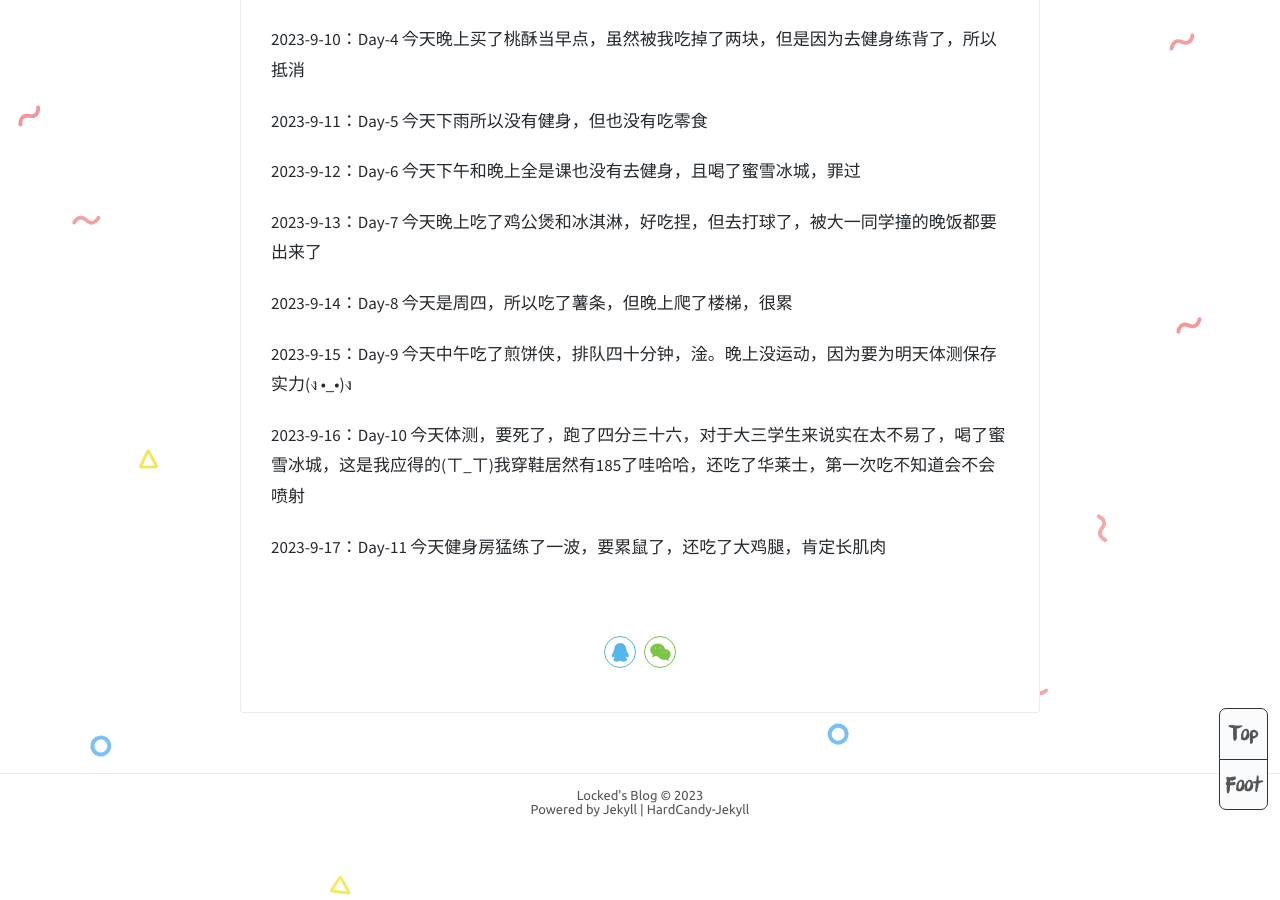
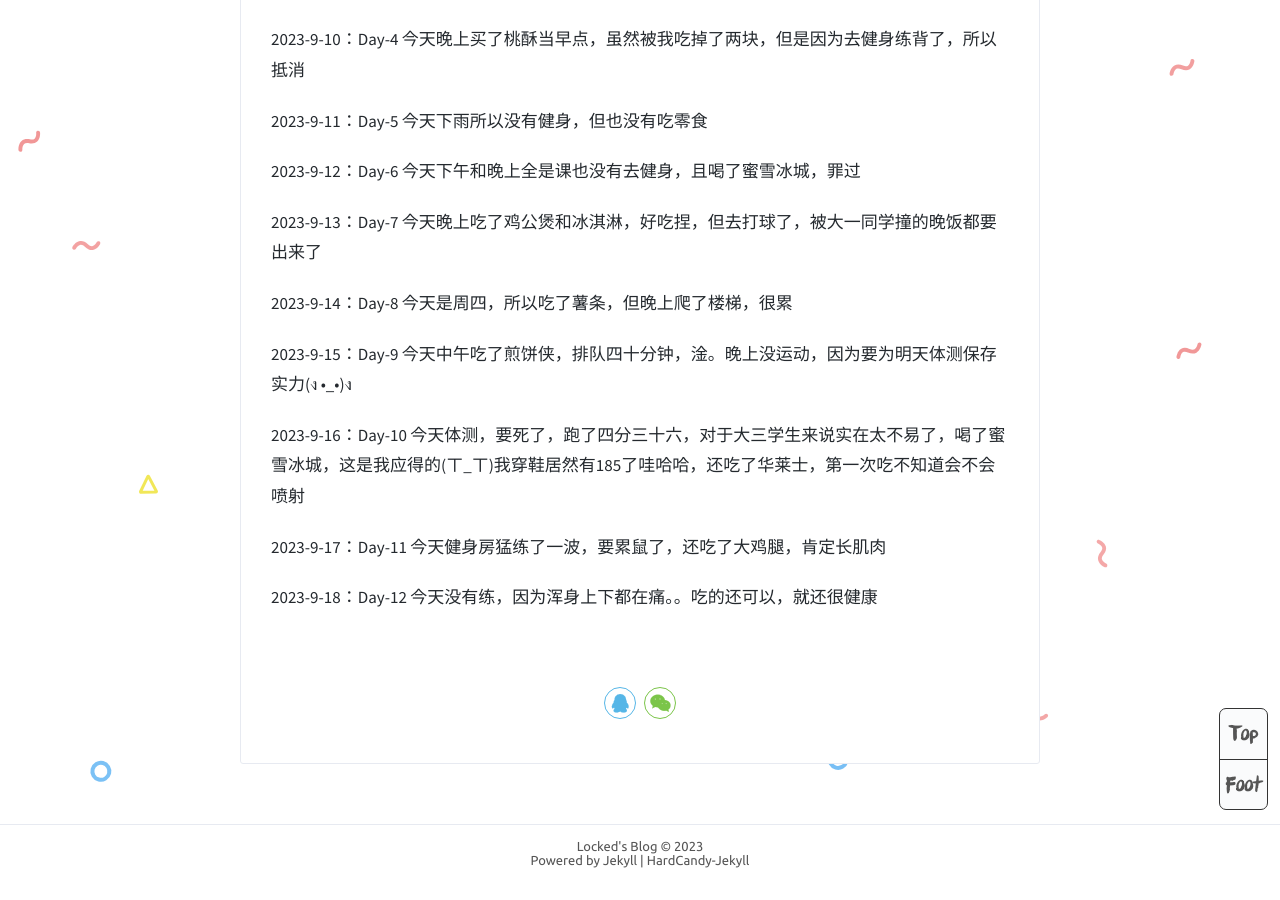
Before and after one commit to Lockeded/Lockeded.github.io, a Jekyll site: the page built from _posts/2023-9-7-健身and饮食打卡.md, in a window 1280 px wide and 900 px high, scrolled down 918 px. Built offline with Jekyll 4.4.1, drawn with Linux system fonts in a browser that asks for light colours; comment, search, counter and statistics services are not loaded.

Commit message:
submit workout

```diff
--- a/_posts/2023-9-7-健身and饮食打卡.md
+++ b/_posts/2023-9-7-健身and饮食打卡.md
@@ -33,3 +33,5 @@ tags: 日常
 2023-9-16：Day-10 今天体测，要死了，跑了四分三十六，对于大三学生来说实在太不易了，喝了蜜雪冰城，这是我应得的(ㄒ_ㄒ)我穿鞋居然有185了哇哈哈，还吃了华莱士，第一次吃不知道会不会喷射
 
 2023-9-17：Day-11 今天健身房猛练了一波，要累鼠了，还吃了大鸡腿，肯定长肌肉
+
+2023-9-18：Day-12 今天没有练，因为浑身上下都在痛。。吃的还可以，就还很健康
```
